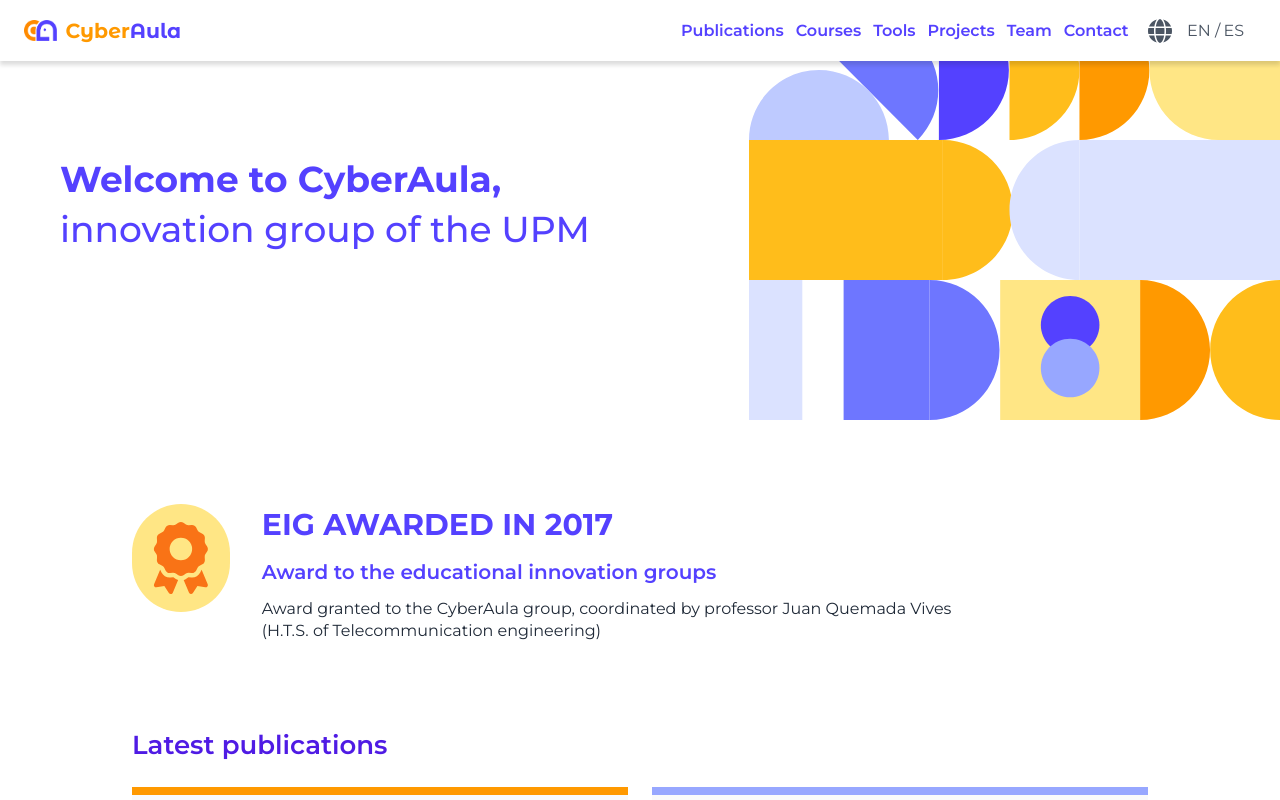
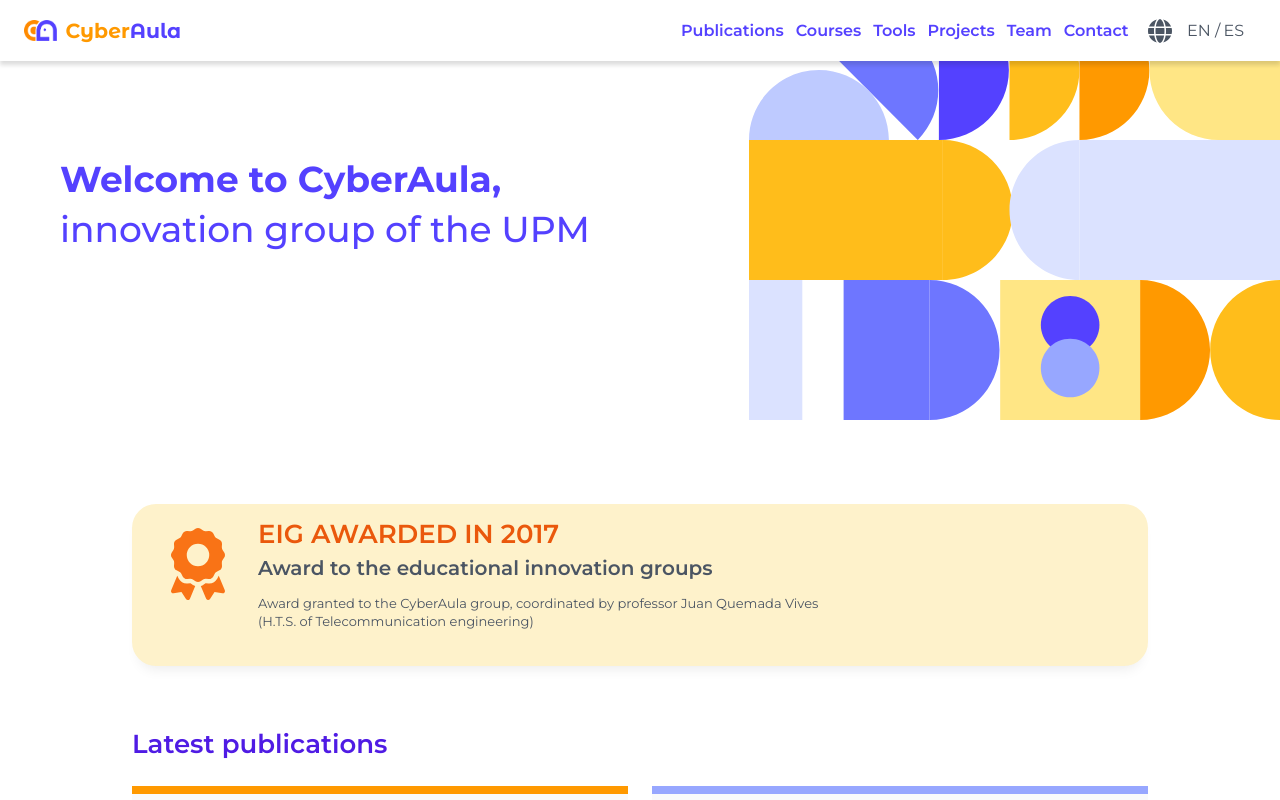
Before and after one commit to CyberAula/cyberaula.github.io, a Next.js app: page / in a window 1280 px wide. Shown: the top 800 px of the page. Built offline with nearby package versions, Linux system fonts and the light colour scheme.

Commit message:
Versión de award (revisar)

```diff
--- a/app/page.js
+++ b/app/page.js
@@ -48,9 +48,9 @@
                     <FontAwesomeIcon className="award_icon" icon={faAward} />
                   <div className="award_card">
                     <div className="award_card_text">
-                      <h2> {t("front.awardH2")} </h2>
+                      <h3> {t("front.awardH2")} </h3>
                       <h4>{t("front.awardTitle")}</h4>
-                      <p>{t("front.awardBody")}</p>
+                      <small>{t("front.awardBody")}</small>
                     </div>
                   </div>
                 </section>
--- a/app/sass/lib/_mixins.sass
+++ b/app/sass/lib/_mixins.sass
@@ -2,6 +2,15 @@
 //Correcciones: añadir media queries a mixins para ajustar tamaños
 // quizá no sea necesario si los paddings etc están en ems (con rems se quedan igual)
 
+
+@mixin drop-shadow
+    -webkit-box-shadow: 0px 10px 13px -7px rgba(0,0,0,0.18)
+    -moz-box-shadow: 0px 10px 13px -7px rgba(0,0,0,0.18)
+    box-shadow: 0px 10px 13px -7px rgba(0,0,0,0.18)
+@mixin drop-shadow-lighter
+    -webkit-box-shadow: 0px 10px 13px -7px rgba(0,0,0,0.08)
+    -moz-box-shadow: 0px 10px 13px -7px rgba(0,0,0,0.08)
+    box-shadow: 0px 10px 13px -7px rgba(0,0,0,0.08)
 //--------------------
 //TAGS
 //-------------------
--- a/app/sass/main.scss
+++ b/app/sass/main.scss
@@ -124,12 +124,6 @@
   }
 }
 
-.spinner {
-  display: flex;
-  min-height: calc(100vh - 275px);
-  justify-content: center;
-  align-items: center;
-}
 
 .nav_bar {
   position: fixed;
@@ -196,7 +190,7 @@
   .head {
     display: flex;
 
-    justify-content: left;
+    justify-content: space-between;
     // border-bottom: solid 1.5px lighten($color: $black, $amount: 7);
     //padding: 6rem 6rem 2rem 0rem;
 
@@ -1279,6 +1273,7 @@
     right: 0;
     bottom: 0;
     left: 0;
+    width:100%
   }
 
   .home {
--- a/app/sass/partials/_home.sass
+++ b/app/sass/partials/_home.sass
@@ -18,23 +18,37 @@
             object-fit: cover
             object-position: 50% 0
     .award_section
-      display: flex
-      flex-direction: row
-      //background-color: $ca-
-      .award_card
+        @include drop-shadow-lighter
         display: flex
         flex-direction: row
-        align-self: center
-        align-items: center
-    .award_icon
-        background: $ca-or-100
+        background: #fef2cb
+        gap: 1rem
+        border-radius:24px
+        padding: 1rem 1rem 2rem 1rem
+        //border: 8px $ca-or-100 solid
         @apply text-orange-500
-        border-radius: 70px
-        width: 6rem
-        height: 6rem
-        padding: 1.5rem
 
+        .award_icon
+            border-radius: 70px
+            width: 6rem
+            height: 6rem
+            padding: 1rem 0 0 1.5rem
 
+        .award_card
+            display: flex
+            flex-direction: row
+            align-self: center
+            align-items: center
+            h3
+                @apply text-orange-600
+                margin-bottom: 0.1rem
+            h4
+                @apply text-gray-600
+            small
+                @apply  text-gray-600
+                padding-bottom: 1rem
+                display: block
+                width:70%
 
         .award_card_text
           padding: 0 0 0 1rem
--- a/app/sass/partials/_tools.sass
+++ b/app/sass/partials/_tools.sass
@@ -91,14 +91,13 @@
 @media (min-width:150px)
     .tools
         .tool
-            -webkit-box-shadow: 0px 10px 13px -7px rgba(0,0,0,0.18)
-            -moz-box-shadow: 0px 10px 13px -7px rgba(0,0,0,0.18)
-            box-shadow: 0px 10px 13px -7px rgba(0,0,0,0.18)
+            @include img-tool
+            @include drop-shadow
             border-radius: 12px
             border: solid 1px $ca-blue-200
             transition: 200ms ease-in-out
             @apply bg-slate-100
-            @include img-tool
+
             .tool_logo
                 //background-color: $blue_primary
                 img
```
